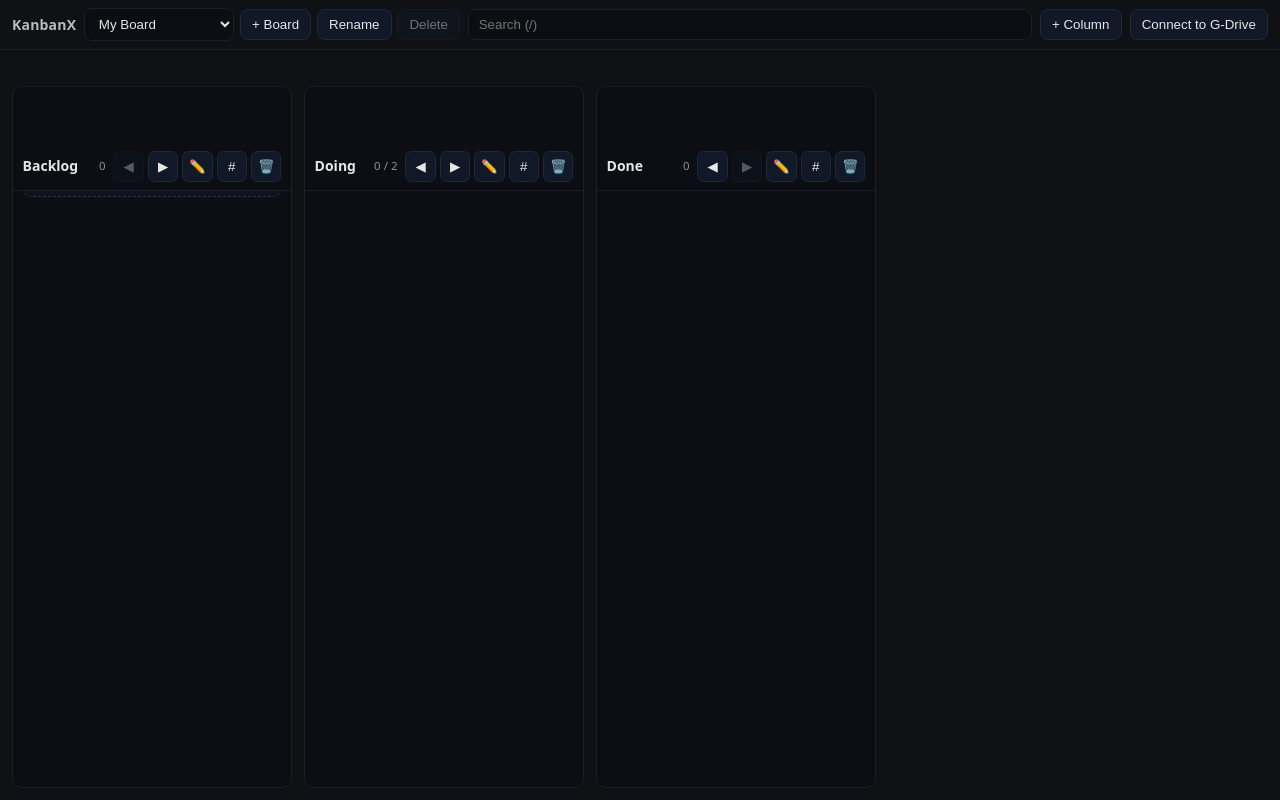
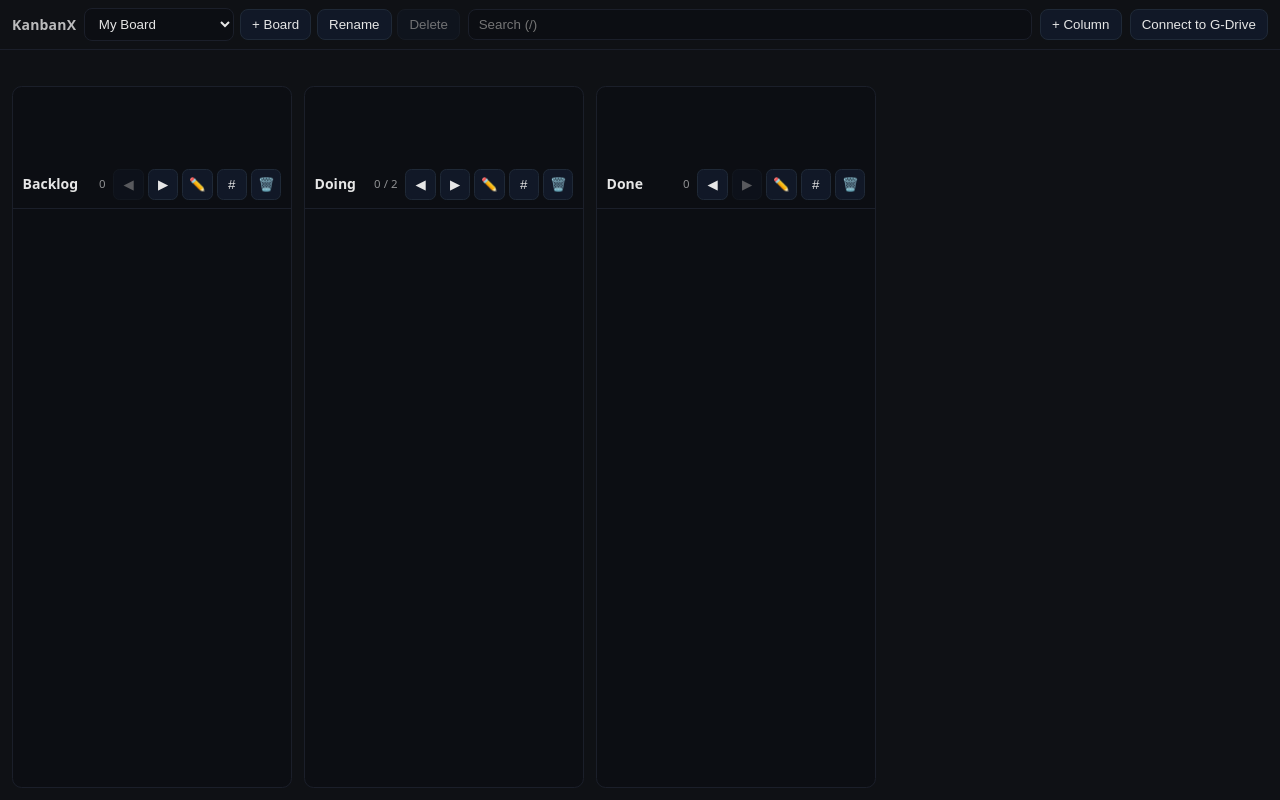
Before and after one commit to jrheisler/cmKanban, a browser extension: page sidepanel/index.html in a window 1280 px wide. Drawn offline with Linux system fonts and the light colour scheme.

Commit message:
Fix column header overlap on wider boards

```diff
--- a/sidepanel/app.js
+++ b/sidepanel/app.js
@@ -24,6 +24,17 @@ const elRenameBoard = document.getElementById('renameBoard');
 const elDeleteBoard = document.getElementById('deleteBoard');
 const elNotice = document.getElementById('notice');
 const elConnectDrive = document.getElementById('connectDrive');
+const elHeader = document.querySelector('header');
+
+const rootStyle = document.documentElement?.style ?? null;
+
+const updateLayoutMetrics = () => {
+  if (!rootStyle) return;
+  const headerHeight = elHeader?.offsetHeight ?? 0;
+  const noticeHeight = elNotice?.offsetHeight ?? 0;
+  const offset = headerHeight + noticeHeight;
+  rootStyle.setProperty('--app-header-offset', `${offset}px`);
+};
 
 const createId = () =>
   typeof crypto !== 'undefined' && typeof crypto.randomUUID === 'function'
@@ -35,8 +46,16 @@ if (!state) {
   state = await initDefault();
 }
 
+const resizeObserver = typeof ResizeObserver === 'function' ? new ResizeObserver(updateLayoutMetrics) : null;
+if (resizeObserver) {
+  if (elHeader) resizeObserver.observe(elHeader);
+  if (elNotice) resizeObserver.observe(elNotice);
+}
+window.addEventListener('resize', updateLayoutMetrics, { passive: true });
+
 render();
 updateDriveButton();
+updateLayoutMetrics();
 
 elSearch.addEventListener('input', (event) => {
   state = withState(state, (draft) => {
@@ -127,6 +146,7 @@ function render() {
   });
   renderBoardControls();
   syncCardDetails(state, { onState, notify: showNotice });
+  updateLayoutMetrics();
 }
 
 async function onState(updater) {
@@ -174,6 +194,7 @@ function showNotice(message, variant = 'info') {
   if (!message) {
     elNotice.textContent = '';
     elNotice.removeAttribute('data-variant');
+    updateLayoutMetrics();
     return;
   }
   elNotice.textContent = message;
@@ -182,8 +203,10 @@ function showNotice(message, variant = 'info') {
   } else {
     elNotice.removeAttribute('data-variant');
   }
+  updateLayoutMetrics();
   noticeTimer = setTimeout(() => {
     elNotice.textContent = '';
     elNotice.removeAttribute('data-variant');
+    updateLayoutMetrics();
   }, 4000);
 }
--- a/sidepanel/styles.css
+++ b/sidepanel/styles.css
@@ -1,5 +1,7 @@
 :root {
   color-scheme: dark;
+  --app-header-offset: 72px;
+  --board-vertical-padding: 1.5rem;
 }
 
 * {
@@ -130,7 +132,7 @@ header button:disabled {
   display: flex;
   flex-direction: column;
   min-height: 420px;
-  max-height: calc(100vh - 72px);
+  max-height: calc(100vh - var(--app-header-offset) - var(--board-vertical-padding));
 }
 
 .col-head {
@@ -140,7 +142,7 @@ header button:disabled {
   gap: 0.5rem;
   border-bottom: 1px solid #1b1f2a;
   position: sticky;
-  top: 56px;
+  top: var(--app-header-offset);
   background: #0c0e13;
   z-index: 5;
 }
```
